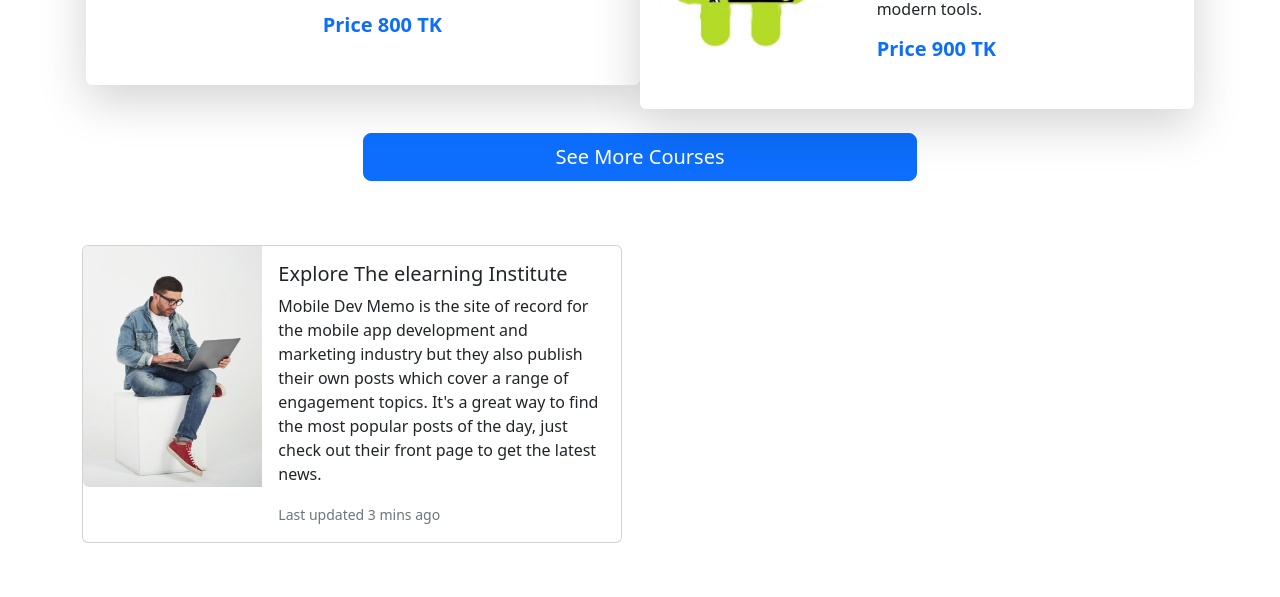
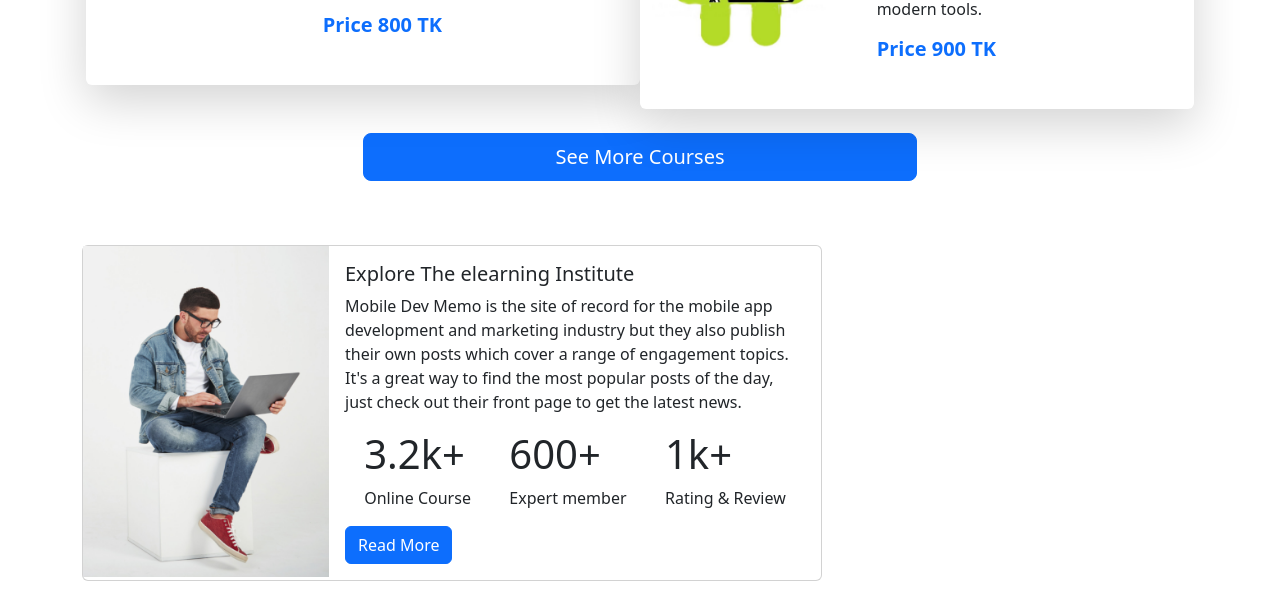
Before and after one commit to shomrathasan10/Astha-insight, a plain HTML site: page index.html in a window 1280 px wide. Shown: the part 1440-2037 px from the top of the page. Before the commit the page ends 1999 px from the top, so only its background shows below. Drawn offline with nearby package versions, Linux system fonts and the light colour scheme.

Commit message:
institue

```diff
--- a/index.html
+++ b/index.html
@@ -191,19 +191,33 @@
                   <button type="button" class="btn btn-primary btn-lg">See More Courses</button>
            </div>
          </section>
-         <section class="container">
+         <section class="container ">
             <!-- institue -->
-            <div class="card mb-3" style="max-width: 540px; max-height: 640px;">
+            <div class="card mb-3" style="max-width: 740px; max-height: 640px;">
                 <div class="row g-0">
                   <div class="col-md-4">
-                    <img src="images/working.png" class="img-fluid rounded-start" alt="...">
+                    <img class="img-fluid" src="images/working.png" class="img-fluid rounded-start" alt="...">
                   </div>
                   <div class="col-md-8">
                     <div class="card-body">
                       <h5 class="card-title">Explore The elearning
                         Institute</h5>
                       <p class="card-text">Mobile Dev Memo is the site of record for the mobile app development and marketing industry but they also publish their own posts which cover a range of engagement topics. It's a great way to find the most popular posts of the day, just check out their front page to get the latest news.</p>
-                      <p class="card-text"><small class="text-muted">Last updated 3 mins ago</small></p>
+                      <div class="d-flex d-flex justify-content-around">
+                        <div>
+                            <h1>3.2k+</h1>
+                            <p>Online Course</p>
+                          </div>
+                        <div>
+                            <h1>600+</h1>
+                            <p>Expert member</p>
+                          </div>
+                        <div>
+                            <h1>1k+</h1>
+                            <p>Rating & Review</p>
+                          </div>
+                        </div>
+                        <button type="button" class="btn btn-primary">Read More</button>
                     </div>
                   </div>
                 </div>
```
